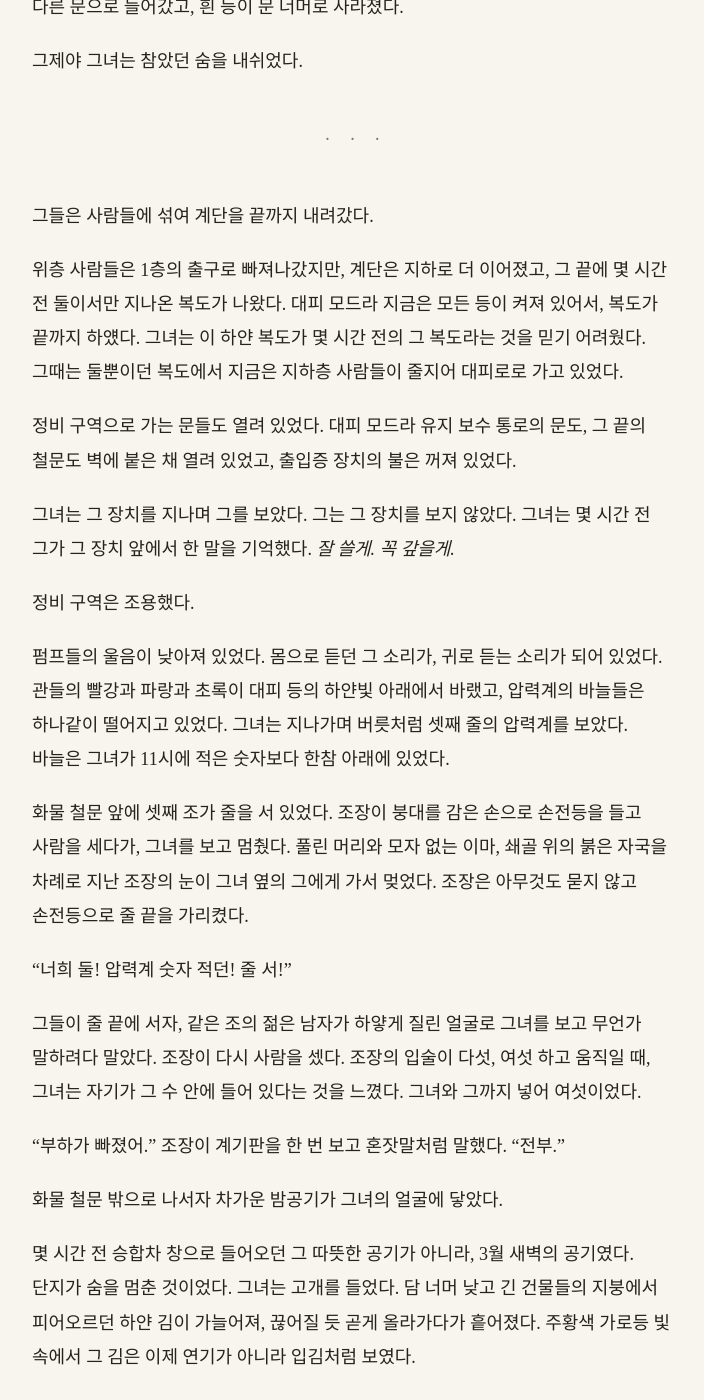
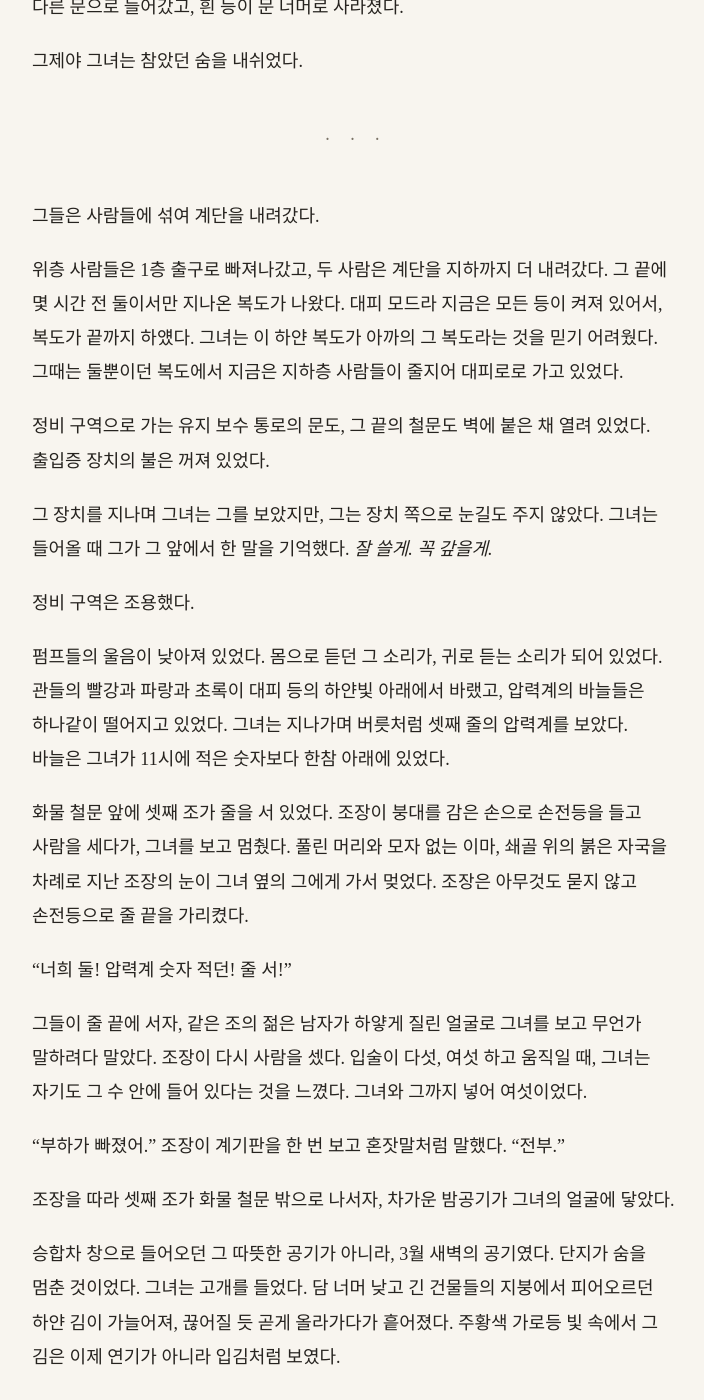
Before and after one commit to kangkkang/writer_s1_public, a Jekyll site: the page built from vol1/036.md, in a window 1280 px wide and 1400 px high, scrolled down 1568 px. Shown: the whole window, without its empty margins (284-988 px from the left). Built offline with Jekyll 4.4.1, drawn with Linux system fonts in a browser that asks for light colours; our own code applies the rules of GitHub Pages for plain Markdown files; some of the changed text lies outside the part shown.

Commit message:
Update from https://github.com/kangkkang/writer_s1/commit/4c66371e9700ca92c5b9985a8948a7d69e839bc9

```diff
--- a/vol1/036.md
+++ b/vol1/036.md
@@ -34,13 +34,13 @@
 
 ---
 
-그들은 사람들에 섞여 계단을 끝까지 내려갔다.
+그들은 사람들에 섞여 계단을 내려갔다.
 
-위층 사람들은 1층의 출구로 빠져나갔지만, 계단은 지하로 더 이어졌고, 그 끝에 몇 시간 전 둘이서만 지나온 복도가 나왔다. 대피 모드라 지금은 모든 등이 켜져 있어서, 복도가 끝까지 하얬다. 그녀는 이 하얀 복도가 몇 시간 전의 그 복도라는 것을 믿기 어려웠다. 그때는 둘뿐이던 복도에서 지금은 지하층 사람들이 줄지어 대피로로 가고 있었다.
+위층 사람들은 1층 출구로 빠져나갔고, 두 사람은 계단을 지하까지 더 내려갔다. 그 끝에 몇 시간 전 둘이서만 지나온 복도가 나왔다. 대피 모드라 지금은 모든 등이 켜져 있어서, 복도가 끝까지 하얬다. 그녀는 이 하얀 복도가 아까의 그 복도라는 것을 믿기 어려웠다. 그때는 둘뿐이던 복도에서 지금은 지하층 사람들이 줄지어 대피로로 가고 있었다.
 
-정비 구역으로 가는 문들도 열려 있었다. 대피 모드라 유지 보수 통로의 문도, 그 끝의 철문도 벽에 붙은 채 열려 있었고, 출입증 장치의 불은 꺼져 있었다.
+정비 구역으로 가는 유지 보수 통로의 문도, 그 끝의 철문도 벽에 붙은 채 열려 있었다. 출입증 장치의 불은 꺼져 있었다.
 
-그녀는 그 장치를 지나며 그를 보았다. 그는 그 장치를 보지 않았다. 그녀는 몇 시간 전 그가 그 장치 앞에서 한 말을 기억했다. *잘 쓸게. 꼭 갚을게.*
+그 장치를 지나며 그녀는 그를 보았지만, 그는 장치 쪽으로 눈길도 주지 않았다. 그녀는 들어올 때 그가 그 앞에서 한 말을 기억했다. *잘 쓸게. 꼭 갚을게.*
 
 정비 구역은 조용했다.
 
@@ -50,21 +50,21 @@
 
 "너희 둘! 압력계 숫자 적던! 줄 서!"
 
-그들이 줄 끝에 서자, 같은 조의 젊은 남자가 하얗게 질린 얼굴로 그녀를 보고 무언가 말하려다 말았다. 조장이 다시 사람을 셌다. 조장의 입술이 다섯, 여섯 하고 움직일 때, 그녀는 자기가 그 수 안에 들어 있다는 것을 느꼈다. 그녀와 그까지 넣어 여섯이었다.
+그들이 줄 끝에 서자, 같은 조의 젊은 남자가 하얗게 질린 얼굴로 그녀를 보고 무언가 말하려다 말았다. 조장이 다시 사람을 셌다. 입술이 다섯, 여섯 하고 움직일 때, 그녀는 자기도 그 수 안에 들어 있다는 것을 느꼈다. 그녀와 그까지 넣어 여섯이었다.
 
 "부하가 빠졌어." 조장이 계기판을 한 번 보고 혼잣말처럼 말했다. "전부."
 
-화물 철문 밖으로 나서자 차가운 밤공기가 그녀의 얼굴에 닿았다.
+조장을 따라 셋째 조가 화물 철문 밖으로 나서자, 차가운 밤공기가 그녀의 얼굴에 닿았다.
 
-몇 시간 전 승합차 창으로 들어오던 그 따뜻한 공기가 아니라, 3월 새벽의 공기였다. 단지가 숨을 멈춘 것이었다. 그녀는 고개를 들었다. 담 너머 낮고 긴 건물들의 지붕에서 피어오르던 하얀 김이 가늘어져, 끊어질 듯 곧게 올라가다가 흩어졌다. 주황색 가로등 빛 속에서 그 김은 이제 연기가 아니라 입김처럼 보였다.
+승합차 창으로 들어오던 그 따뜻한 공기가 아니라, 3월 새벽의 공기였다. 단지가 숨을 멈춘 것이었다. 그녀는 고개를 들었다. 담 너머 낮고 긴 건물들의 지붕에서 피어오르던 하얀 김이 가늘어져, 끊어질 듯 곧게 올라가다가 흩어졌다. 주황색 가로등 빛 속에서 그 김은 이제 연기가 아니라 입김처럼 보였다.
 
-집결지는 갈라진 바닥에 가로등 둘만 켜진 빈 주차장이었고, 사람들이 벌써 모여 있었다. 반장이 클립보드를 들고 서 있었다. 얼굴에 땀이 흐르는 반장은 손전등을 입에 문 채 종이를 넘기다가, 손전등을 손에 옮겨 쥐고 성을 하나씩 부르기 시작했다.
+집결지는 갈라진 바닥에 가로등 둘만 켜진 주차장이었고, 사람들이 벌써 모여 있었다. 클립보드를 든 반장은 얼굴에 땀을 흘리며 손전등을 입에 문 채 종이를 넘기다가, 손전등을 손에 옮겨 쥐고 성을 하나씩 부르기 시작했다.
 
 승합차들은 주차장 끝에 그대로 서 있었다. 이름이 불릴 때 대답하면 저 차에 올라 업체의 차고까지 편하게 돌아갈 수 있었다. 그러나 그녀는 그 길의 끝을 알았다. 사고가 난 밤의 명단은 아침이면 경찰과 시냅스 보안에 넘어갈 것이고, 그들은 명단의 이름을 한 사람씩 실제 사람과 맞춰 볼 것이었다. 승합차가 단지를 나가는 길도 하나뿐이었다. 계단 위에서 그녀를 내려다보던 흰 옷이 그 길을 모를 리 없었다. 그리고 그녀에게는 날이 밝기 전에 해야 할 일이 있었다.
 
-그녀는 반장의 목소리를 들으며 한 걸음, 또 한 걸음 사람들 사이로 물러섰다. 그도 그녀 옆에서 함께 물러섰다. 모두 자기 이름이 불리기를 기다리느라 그들을 보는 사람은 없었다.
+그녀는 그의 소매를 가만히 한 번 당겼다. 그가 알아듣고, 둘은 반장의 목소리를 들으며 한 걸음, 또 한 걸음 사람들 사이로 물러섰다. 모두 자기 이름이 불리기를 기다리느라 그들을 보는 사람은 없었다. 조장마저 반장 쪽만 보고 있었다.
 
-종이의 맨 아래에는 그녀의 글씨가 있을 것이었다. *M. 뒤랑*, 그리고 그녀가 지어낸 성 하나였다. 반장은 그 두 줄을 부르겠지만 대답은 없을 것이고, 반장은 그 옆에 물음표나 줄 하나를 그을 것이었다.
+종이의 맨 아래에는 그녀의 글씨가 있을 것이었다. *M. 뒤랑*, 그리고 그의 몫으로 그녀가 지어낸 성 하나였다. 반장은 그 두 줄을 부르겠지만 대답은 없을 것이고, 그러면 그 옆에 물음표나 줄 하나를 그을 것이었다.
 
 ---
 
```
